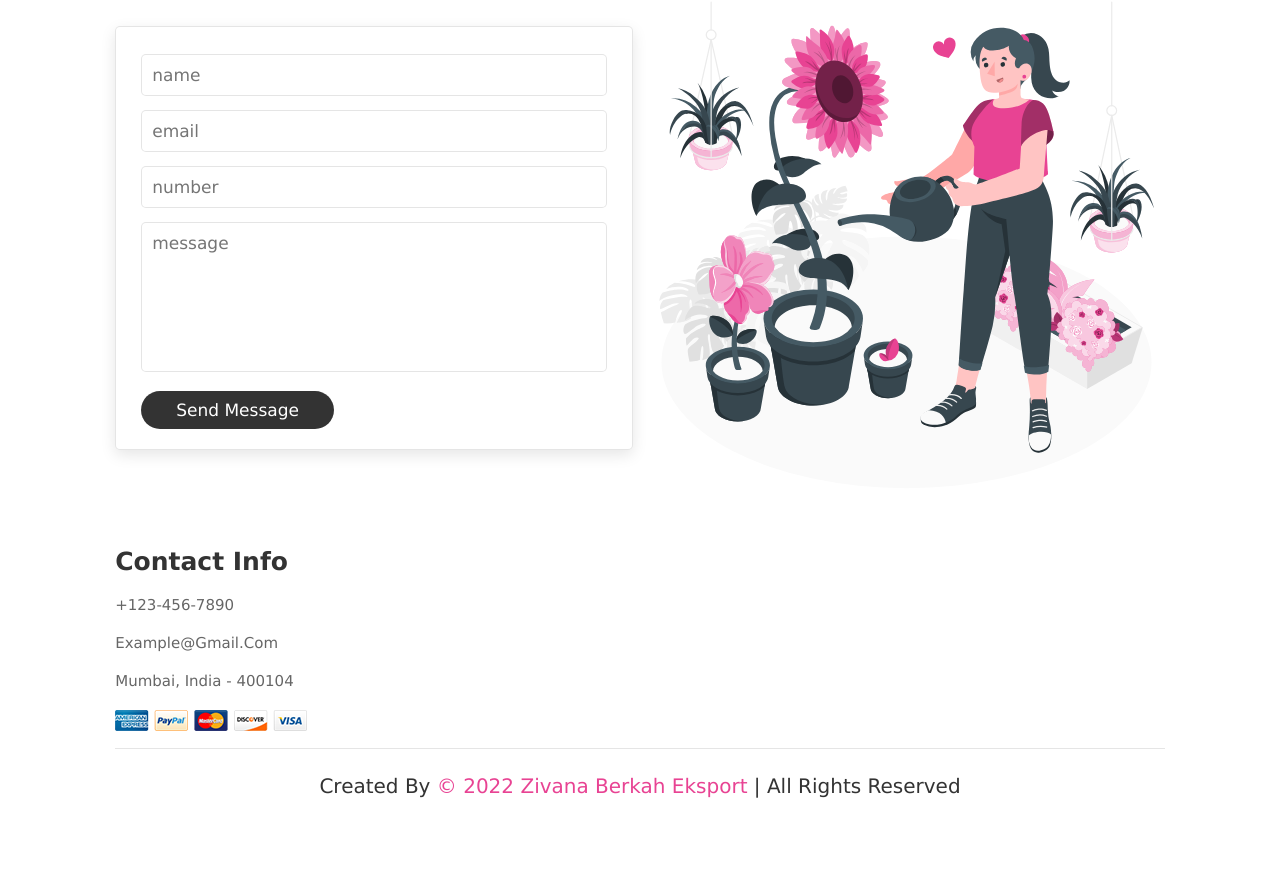
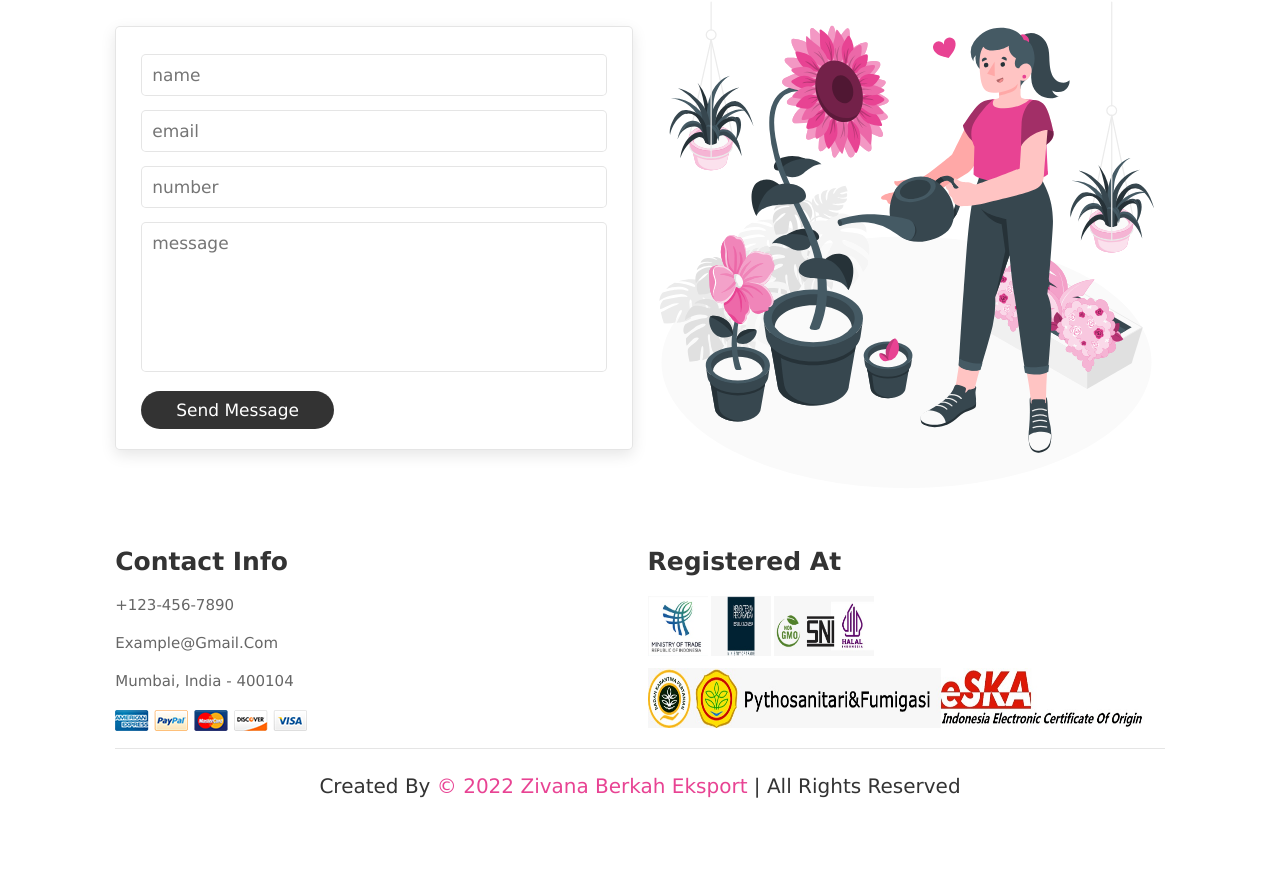
Before and after one commit to hanifann55/samplezivana, a plain HTML site: page index.html in a window 1280 px wide. Shown: the part 3894-4785 px from the top of the page. Drawn offline with Linux system fonts and the light colour scheme.

Commit message:
update gambar sertifikat

```diff
--- a/index.html
+++ b/index.html
@@ -404,6 +404,15 @@
             <img src="images/payment.png" alt="">
         </div>
 
+        <div class="box">
+            <h3>Registered at</h3>
+            <img src="images/ministri.jpg" alt="" height="60" width="60">
+            <img src="images/dagangmentri.jpg" alt="" height="60" width="60">
+            <img src="images/sni.jpg" alt="" height="60" width="100">
+            <img src="images/SKA.jpg" alt="" height="60" width="500">
+
+        </div>
+
     </div>
 
     <div class="credit"> created by <span> © 2022 Zivana Berkah Eksport </span> | all rights reserved </div>
```
Also changed, not shown: images/SKA.jpg (added), images/dagangmentri.jpg (added), images/ministri.jpg (added), images/sni.jpg (added).
